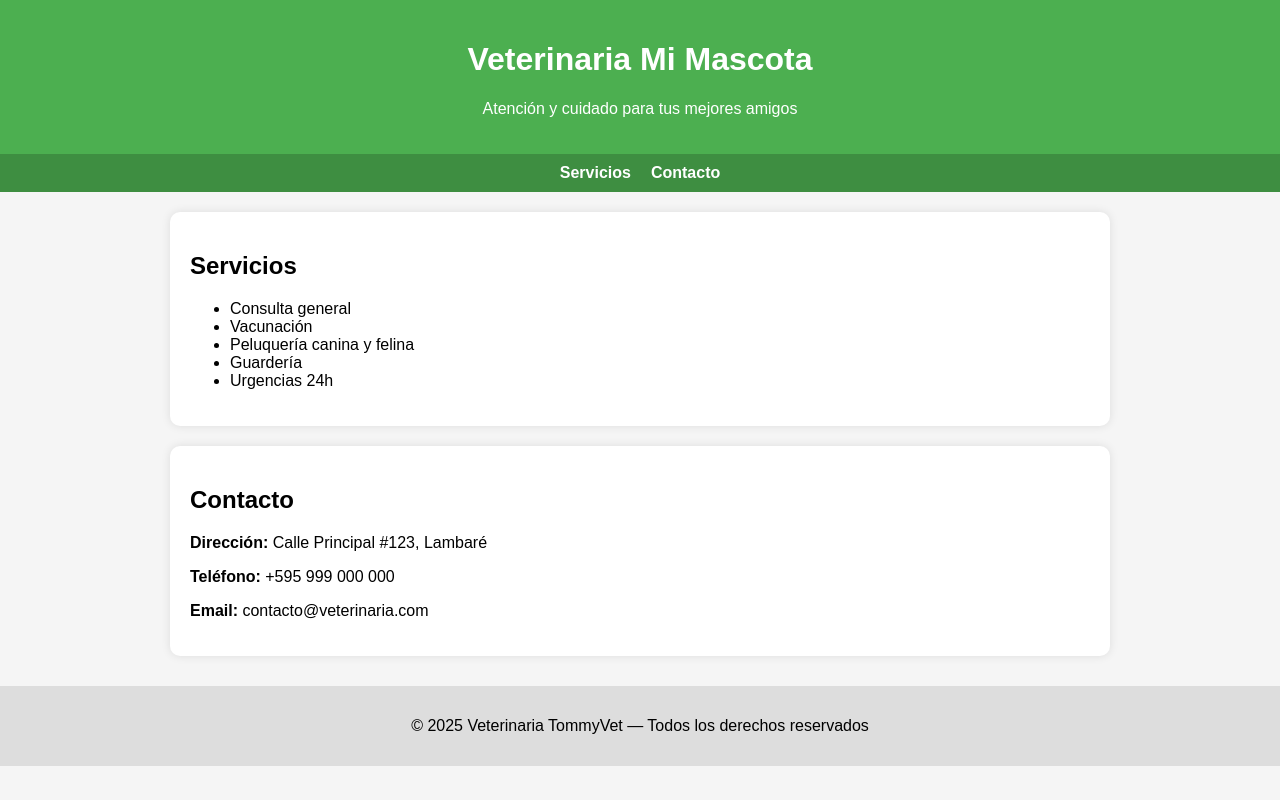
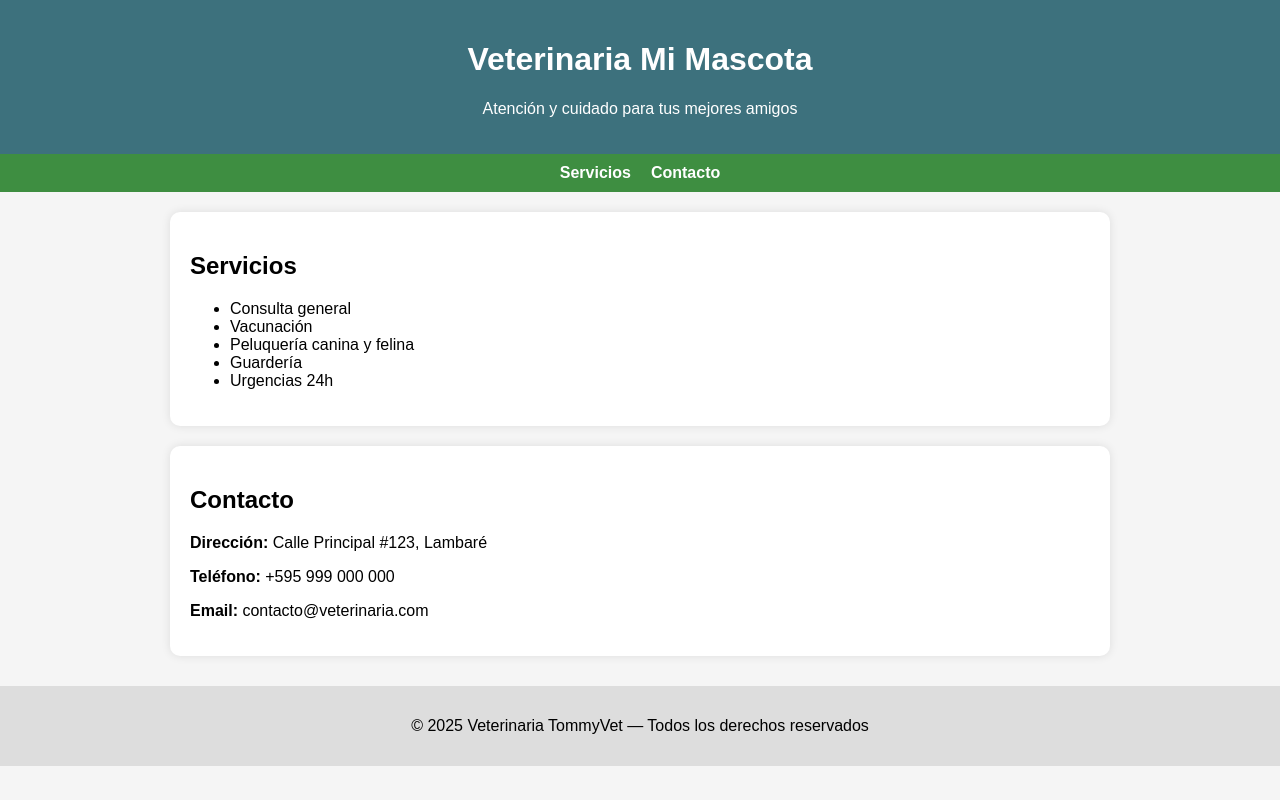
Before and after one commit to kiotto6969/tommypet, a plain HTML site: page index.html in a window 1280 px wide. Drawn offline with Linux system fonts and the light colour scheme.

Commit message:
Update index.html

```diff
--- a/index.html
+++ b/index.html
@@ -11,7 +11,7 @@
       background: #f5f5f5;
     }
     header {
-      background: #4CAF50;
+      background: #3d717d;
       padding: 20px;
       color: white;
       text-align: center;
```
